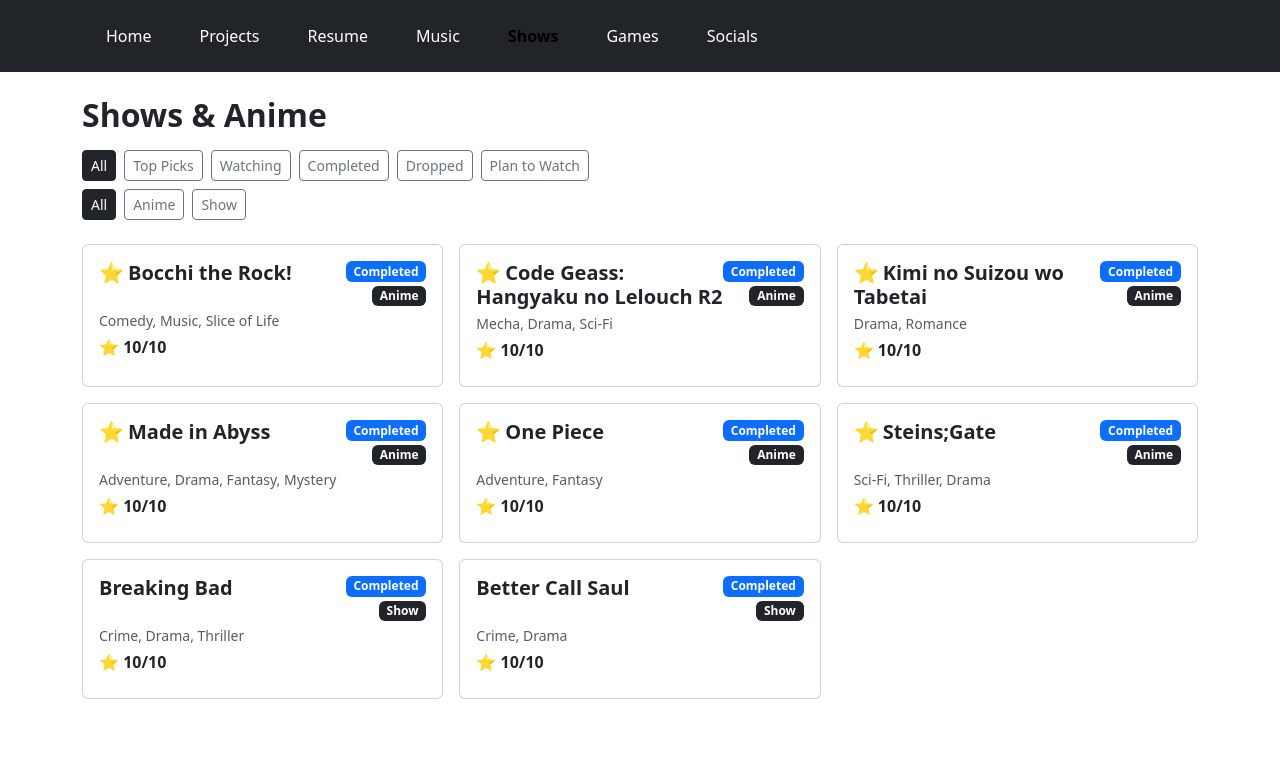
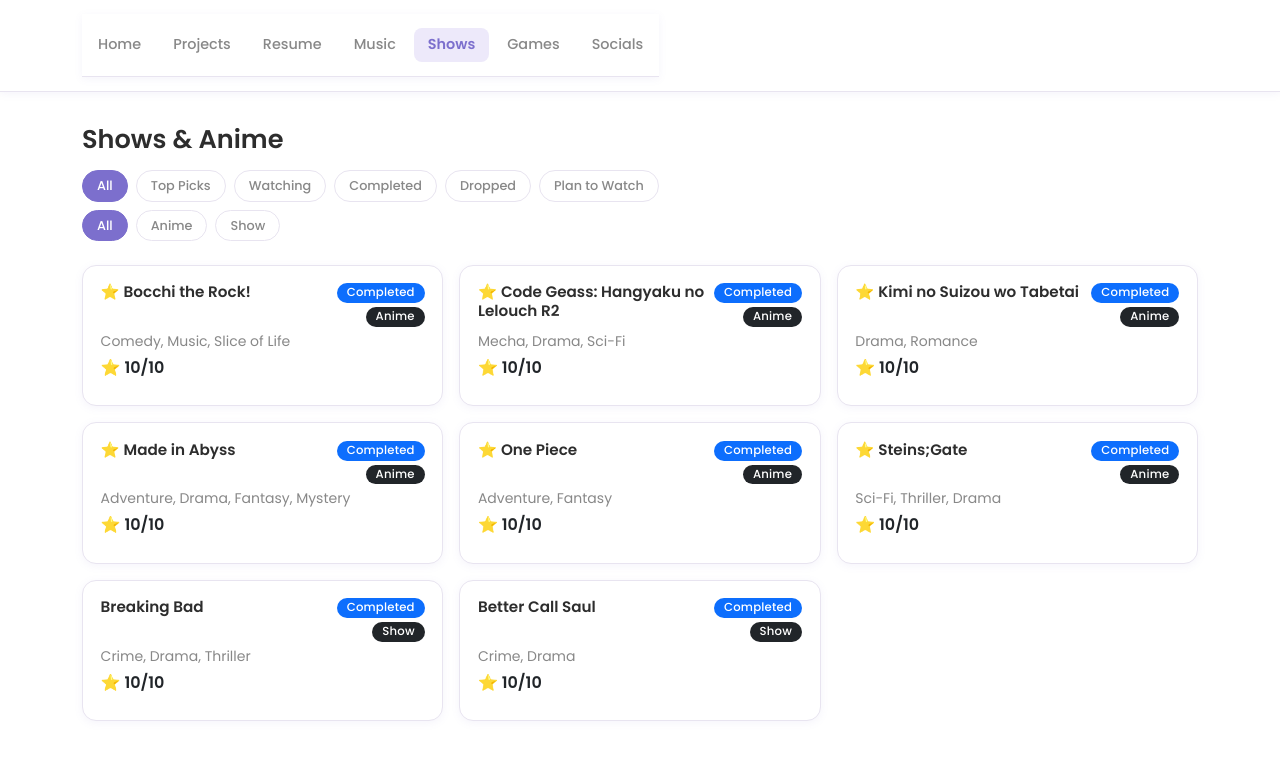
Before and after one commit to BryanSteigerwald/Website-Project, a React (Vite) app: page /shows in a window 1280 px wide. Shown: the top 760 px of the page. Built offline with nearby package versions, Linux system fonts and the light colour scheme; no server answers.

Commit message:
cleaned up look of site nearly finished one of last few commits for this project

```diff
--- a/src/App.css
+++ b/src/App.css
@@ -1,226 +1,366 @@
-.counter {
-  font-size: 16px;
-  padding: 5px 10px;
-  border-radius: 5px;
-  color: var(--accent);
-  background: var(--accent-bg);
-  border: 2px solid transparent;
-  transition: border-color 0.3s;
-  margin-bottom: 24px;
+/* ─── Google Font ─────────────────────────────────────────── */
+@import url('https://fonts.googleapis.com/css2?family=Poppins:wght@300;400;500;600;700&display=swap');
 
-  &:hover {
-    border-color: var(--accent-border);
-  }
-  &:focus-visible {
-    outline: 2px solid var(--accent);
-    outline-offset: 2px;
-  }
+/* ─── CSS Variables ───────────────────────────────────────── */
+:root {
+  --font:          'Poppins', sans-serif;
+
+  --bg:            #ffffff;
+  --bg-soft:       #f8f7f5;
+  --bg-card:       #ffffff;
+
+  --accent:        #7c6fcd;        /* soft purple */
+  --accent-light:  #ede9fa;
+  --accent-hover:  #6a5db5;
+
+  --text:          #2d2d2d;
+  --text-muted:    #888888;
+  --text-light:    #bbb;
+
+  --border:        #e8e4f0;
+  --border-soft:   #f0eef8;
+
+  --shadow-sm:     0 2px 8px rgba(124, 111, 205, 0.08);
+  --shadow-md:     0 4px 20px rgba(124, 111, 205, 0.12);
+  --radius:        14px;
+  --radius-sm:     8px;
 }
 
-.hero {
-  position: relative;
-
-  .base,
-  .framework,
-  .vite {
-    inset-inline: 0;
-    margin: 0 auto;
-  }
-
-  .base {
-    width: 170px;
-    position: relative;
-    z-index: 0;
-  }
-
-  .framework,
-  .vite {
-    position: absolute;
-  }
-
-  .framework {
-    z-index: 1;
-    top: 34px;
-    height: 28px;
-    transform: perspective(2000px) rotateZ(300deg) rotateX(44deg) rotateY(39deg)
-      scale(1.4);
-  }
-
-  .vite {
-    z-index: 0;
-    top: 107px;
-    height: 26px;
-    width: auto;
-    transform: perspective(2000px) rotateZ(300deg) rotateX(40deg) rotateY(39deg)
-      scale(0.8);
-  }
+/* ─── Base ────────────────────────────────────────────────── */
+*, *::before, *::after {
+  box-sizing: border-box;
 }
 
-#center {
-  display: flex;
-  flex-direction: column;
-  gap: 25px;
-  place-content: center;
-  place-items: center;
-  flex-grow: 1;
-
-  @media (max-width: 1024px) {
-    padding: 32px 20px 24px;
-    gap: 18px;
-  }
+html, body, #root {
+  height: 100%;
 }
 
-#next-steps {
-  display: flex;
-  border-top: 1px solid var(--border);
-  text-align: left;
-
-  & > div {
-    flex: 1 1 0;
-    padding: 32px;
-    @media (max-width: 1024px) {
-      padding: 24px 20px;
-    }
-  }
-
-  .icon {
-    margin-bottom: 16px;
-    width: 22px;
-    height: 22px;
-  }
-
-  @media (max-width: 1024px) {
-    flex-direction: column;
-    text-align: center;
-  }
+body {
+  font-family: var(--font);
+  background-color: var(--bg);
+  color: var(--text);
+  margin: 0;
+  -webkit-font-smoothing: antialiased;
 }
 
-#docs {
-  border-right: 1px solid var(--border);
-
-  @media (max-width: 1024px) {
-    border-right: none;
-    border-bottom: 1px solid var(--border);
-  }
+h1, h2, h3, h4, h5, h6 {
+  font-family: var(--font);
+  font-weight: 600;
+  color: var(--text);
 }
 
-#next-steps ul {
-  list-style: none;
-  padding: 0;
-  display: flex;
-  gap: 8px;
-  margin: 32px 0 0;
-
-  .logo {
-    height: 18px;
-  }
-
-  a {
-    color: var(--text-h);
-    font-size: 16px;
-    border-radius: 6px;
-    background: var(--social-bg);
-    display: flex;
-    padding: 6px 12px;
-    align-items: center;
-    gap: 8px;
-    text-decoration: none;
-    transition: box-shadow 0.3s;
-
-    &:hover {
-      box-shadow: var(--shadow);
-    }
-    .button-icon {
-      height: 18px;
-      width: 18px;
-    }
-  }
-
-  @media (max-width: 1024px) {
-    margin-top: 20px;
-    flex-wrap: wrap;
-    justify-content: center;
-
-    li {
-      flex: 1 1 calc(50% - 8px);
-    }
-
-    a {
-      width: 100%;
-      justify-content: center;
-      box-sizing: border-box;
-    }
-  }
+p, span, div {
+  font-family: var(--font);
 }
 
-#spacer {
-  height: 88px;
-  border-top: 1px solid var(--border);
-  @media (max-width: 1024px) {
-    height: 48px;
-  }
+a {
+  color: var(--accent);
+  text-decoration: none;
+  transition: color 0.2s;
 }
 
-.ticks {
-  position: relative;
-  width: 100%;
-
-  &::before,
-  &::after {
-    content: '';
-    position: absolute;
-    top: -4.5px;
-    border: 5px solid transparent;
-  }
-
-  &::before {
-    left: 0;
-    border-left-color: var(--border);
-  }
-  &::after {
-    right: 0;
-    border-right-color: var(--border);
-  }
+a:hover {
+  color: var(--accent-hover);
 }
 
-/* Navbar styles */
+/* ─── Navbar ──────────────────────────────────────────────── */
 .navbar {
-  padding: 8px 0;
-  border-bottom: 2px solid var(--border);
+  background-color: #ffffff !important;
+  border-bottom: 1.5px solid var(--border);
+  padding: 14px 0;
+  box-shadow: var(--shadow-sm);
 }
 
-.nav-item {
-  margin-left: 16px;
-  margin-right: 16px;
-
-  @media (max-width: 1024px) {
-    margin: 0 8px;
-  }
+.navbar-brand {
+  font-family: var(--font);
+  font-weight: 700;
+  font-size: 1.2rem;
+  color: var(--accent) !important;
+  letter-spacing: -0.3px;
 }
 
 .nav-link {
-  color: white;
-  font-size: 16px;
-  padding: 8px 12px;
-  border-radius: 6px;
-  transition: background-color 0.3s, color 0.3s;
+  font-family: var(--font);
+  font-size: 0.9rem;
+  font-weight: 500;
+  color: var(--text-muted) !important;
+  padding: 6px 14px !important;
+  border-radius: var(--radius-sm);
+  transition: background-color 0.2s, color 0.2s;
+  margin: 0 2px;
+}
 
-  &:hover {
-    background-color: var(--accent-bg);
-    color: white;
-  }
+.nav-link:hover {
+  background-color: var(--accent-light);
+  color: var(--accent) !important;
+}
 
-  &.active {
-    background-color: var(--accent-bg);
-    color: white;
-    font-weight: bold;
-  }
+.nav-link.active {
+  background-color: var(--accent-light) !important;
+  color: var(--accent) !important;
+  font-weight: 600;
+}
+
+.navbar-toggler {
+  border: 1.5px solid var(--border);
+  border-radius: var(--radius-sm);
+}
+
+.navbar-toggler:focus {
+  box-shadow: none;
+}
+
+/* ─── Tabs ────────────────────────────────────────────────── */
+.nav-tabs {
+  border-bottom: 1.5px solid var(--border);
+  margin-bottom: 0;
+  gap: 4px;
 }
 
 .nav-tabs .nav-link {
-  color: black;
-  margin: 0% -16px;
+  font-size: 0.88rem;
+  font-weight: 500;
+  color: var(--text-muted) !important;
+  border: none;
+  border-bottom: 2px solid transparent;
+  border-radius: 0;
+  padding: 10px 18px !important;
+  margin: 0;
+  background: transparent !important;
+  transition: color 0.2s, border-color 0.2s;
 }
-.mt-3 {
-  margin-top: 1rem !important;
+
+.nav-tabs .nav-link:hover {
+  color: var(--accent) !important;
+  background: transparent !important;
+  border-bottom-color: var(--border);
 }
+
+.nav-tabs .nav-link.active {
+  color: var(--accent) !important;
+  background: transparent !important;
+  border-bottom: 2px solid var(--accent);
+  font-weight: 600;
+}
+
+.tab-content {
+  padding-top: 20px;
+}
+
+/* ─── Cards ───────────────────────────────────────────────── */
+.card {
+  background-color: var(--bg-card);
+  border: 1.5px solid var(--border);
+  border-radius: var(--radius);
+  box-shadow: var(--shadow-sm);
+  transition: box-shadow 0.25s, transform 0.25s;
+}
+
+.card:hover {
+  box-shadow: var(--shadow-md);
+  transform: translateY(-2px);
+}
+
+.card-body {
+  padding: 1.1rem;
+}
+
+.card-title {
+  font-size: 0.95rem;
+  font-weight: 600;
+  color: var(--text);
+}
+
+.card-text {
+  font-size: 0.83rem;
+  color: var(--text-muted);
+  line-height: 1.6;
+}
+
+/* ─── Badges ──────────────────────────────────────────────── */
+.badge {
+  font-family: var(--font);
+  font-weight: 500;
+  font-size: 0.73rem;
+  border-radius: 20px;
+  padding: 4px 10px;
+  letter-spacing: 0.2px;
+}
+
+/* ─── Buttons ─────────────────────────────────────────────── */
+.btn {
+  font-family: var(--font);
+  font-weight: 500;
+  font-size: 0.88rem;
+  border-radius: var(--radius-sm);
+  transition: all 0.2s;
+}
+
+.btn-dark {
+  background-color: var(--accent);
+  border-color: var(--accent);
+}
+
+.btn-dark:hover {
+  background-color: var(--accent-hover);
+  border-color: var(--accent-hover);
+}
+
+.btn-outline-secondary {
+  border-color: var(--border);
+  color: var(--text-muted);
+}
+
+.btn-outline-secondary:hover {
+  background-color: var(--accent-light);
+  border-color: var(--accent-light);
+  color: var(--accent);
+}
+
+.btn-success {
+  background-color: #5cb88a;
+  border-color: #5cb88a;
+}
+
+.btn-success:hover {
+  background-color: #4aa577;
+  border-color: #4aa577;
+}
+
+.btn-outline-success {
+  color: #5cb88a;
+  border-color: #5cb88a;
+}
+
+.btn-outline-success:hover {
+  background-color: #5cb88a;
+  border-color: #5cb88a;
+  color: white;
+}
+
+/* ─── Filter buttons (Games / Shows page) ─────────────────── */
+.btn-sm {
+  font-size: 0.8rem;
+  padding: 5px 14px;
+  border-radius: 20px;
+}
+
+/* ─── Page headings ───────────────────────────────────────── */
+h2.fw-bold {
+  font-size: 1.6rem;
+  font-weight: 700;
+  color: var(--text);
+}
+
+/* ─── Text utilities ──────────────────────────────────────── */
+.text-muted {
+  color: var(--text-muted) !important;
+}
+
+.fw-bold {
+  font-weight: 600 !important;
+}
+
+/* ─── HomePage hero ───────────────────────────────────────── */
+.home-hero {
+  padding: 60px 0 40px;
+}
+
+.home-hero h1 {
+  font-size: 2.4rem;
+  font-weight: 700;
+  line-height: 1.2;
+}
+
+.home-hero .lead {
+  font-size: 1rem;
+  color: var(--text-muted);
+  font-weight: 400;
+}
+
+.home-hero img.rounded-circle {
+  border: 3px solid var(--accent-light);
+  box-shadow: var(--shadow-md);
+}
+
+/* Quick link cards on homepage */
+.quick-link-card {
+  border: 1.5px solid var(--border);
+  border-radius: var(--radius);
+  padding: 20px;
+  text-align: center;
+  transition: all 0.2s;
+  background: var(--bg-card);
+  box-shadow: var(--shadow-sm);
+}
+
+.quick-link-card:hover {
+  border-color: var(--accent);
+  background-color: var(--accent-light);
+  box-shadow: var(--shadow-md);
+  transform: translateY(-2px);
+}
+
+/* ─── Music page ──────────────────────────────────────────── */
+.music-track-card {
+  border-radius: var(--radius);
+  border: 1.5px solid var(--border);
+  padding: 12px;
+  display: flex;
+  align-items: center;
+  gap: 12px;
+  transition: all 0.2s;
+  box-shadow: var(--shadow-sm);
+}
+
+.music-track-card:hover {
+  box-shadow: var(--shadow-md);
+  transform: translateY(-2px);
+}
+
+/* ─── Scrollbar ───────────────────────────────────────────── */
+::-webkit-scrollbar {
+  width: 6px;
+}
+
+::-webkit-scrollbar-track {
+  background: var(--bg-soft);
+}
+
+::-webkit-scrollbar-thumb {
+  background: var(--border);
+  border-radius: 10px;
+}
+
+::-webkit-scrollbar-thumb:hover {
+  background: var(--accent-light);
+}
+
+/* ─── Spotify login button ────────────────────────────────── */
+.btn-success.spotify-login {
+  background: #1db954;
+  border-color: #1db954;
+  border-radius: 20px;
+  padding: 10px 28px;
+  font-weight: 600;
+  font-size: 0.95rem;
+}
+
+.btn-success.spotify-login:hover {
+  background: #17a349;
+  border-color: #17a349;
+}
+
+/* ─── Misc ────────────────────────────────────────────────── */
+.py-4 {
+  padding-top: 2rem !important;
+  padding-bottom: 2rem !important;
+}
+
+img {
+  border-radius: var(--radius-sm);
+}
+
+iframe {
+  border-radius: var(--radius-sm);
+}
```
